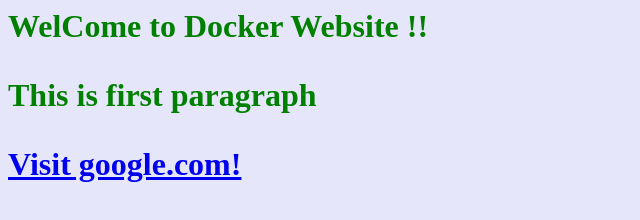
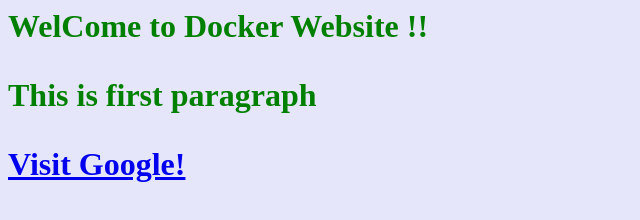
Before and after one commit to faruk88/project-1, a plain HTML site: page index.html in a window 1280 px wide. Shown: the whole page, without its empty margins (0-640 px from the left). Drawn offline with Linux system fonts and the light colour scheme.

Commit message:
Edited one line

```diff
--- a/index.html
+++ b/index.html
@@ -11,6 +11,6 @@ body{
 <body>
 <h1>WelCome to Docker Website !!<h1>
 <p> This is first paragraph</p>
-<p><a href="https://google.com"> Visit google.com!</a></p>
+<p><a href="https://google.com"> Visit Google! </a></p>
 </body>
 </html>
```
